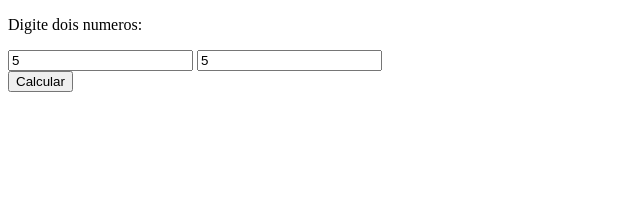
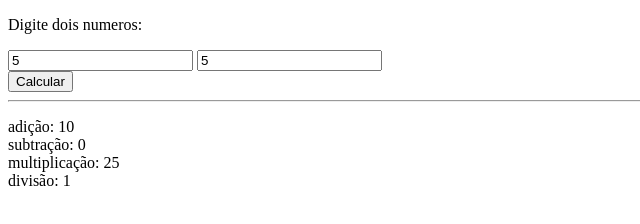
Before and after one commit to Felipe-FCampos/javascript, a plain HTML site: page index.html in a window 1280 px wide. Both pictures are taken after typing "5", "5" into the empty fields and a click on the button "Calcular". Shown: the whole page, without its empty margins (0-640 px from the left). Drawn offline with Linux system fonts and the light colour scheme.

Commit message:
v1.0.0.1

```diff
--- a/JavaScript/lista 3/JS/exe3.js
+++ b/JavaScript/lista 3/JS/exe3.js
@@ -3,7 +3,16 @@ function calcular(){
     const num1 = Number(document.querySelector('#numero1').value)
     const num2 = Number(document.querySelector('#numero2').value)
 
-    console.log(num1 + num2)
+    const res = document.querySelector('.resultado')
+
+    res.innerHTML= `
+        <p>
+        adição: ${adicao(num1, num2)} <br>
+        subtração: ${subtracao(num1, num2)} <br>
+        multiplicação: ${multiplicacao(num1, num2)} <br>
+        divisão: ${divisao(num1, num2)} <br>
+        </p>
+    `
 }
 
     function adicao(num1, num2) {
@@ -25,8 +34,3 @@ function calcular(){
         const div = num1 / num2
         return div
     }
-
-    alert(`adição: ` + adicao(num1, num2)
-    `subtração: ` + subtracao(num1, num2)
-    `multiplicação: ` + multiplicacao(num1, num2)
-    `divisão: ` + divisao(num1, num2))
--- a/index.html
+++ b/index.html
@@ -16,5 +16,11 @@
     </form>
 
     <button onclick="calcular()">Calcular</button>
+
+    <hr>
+
+    <div class="resultado">
+
+    </div>
 </body>
 </html>
```
